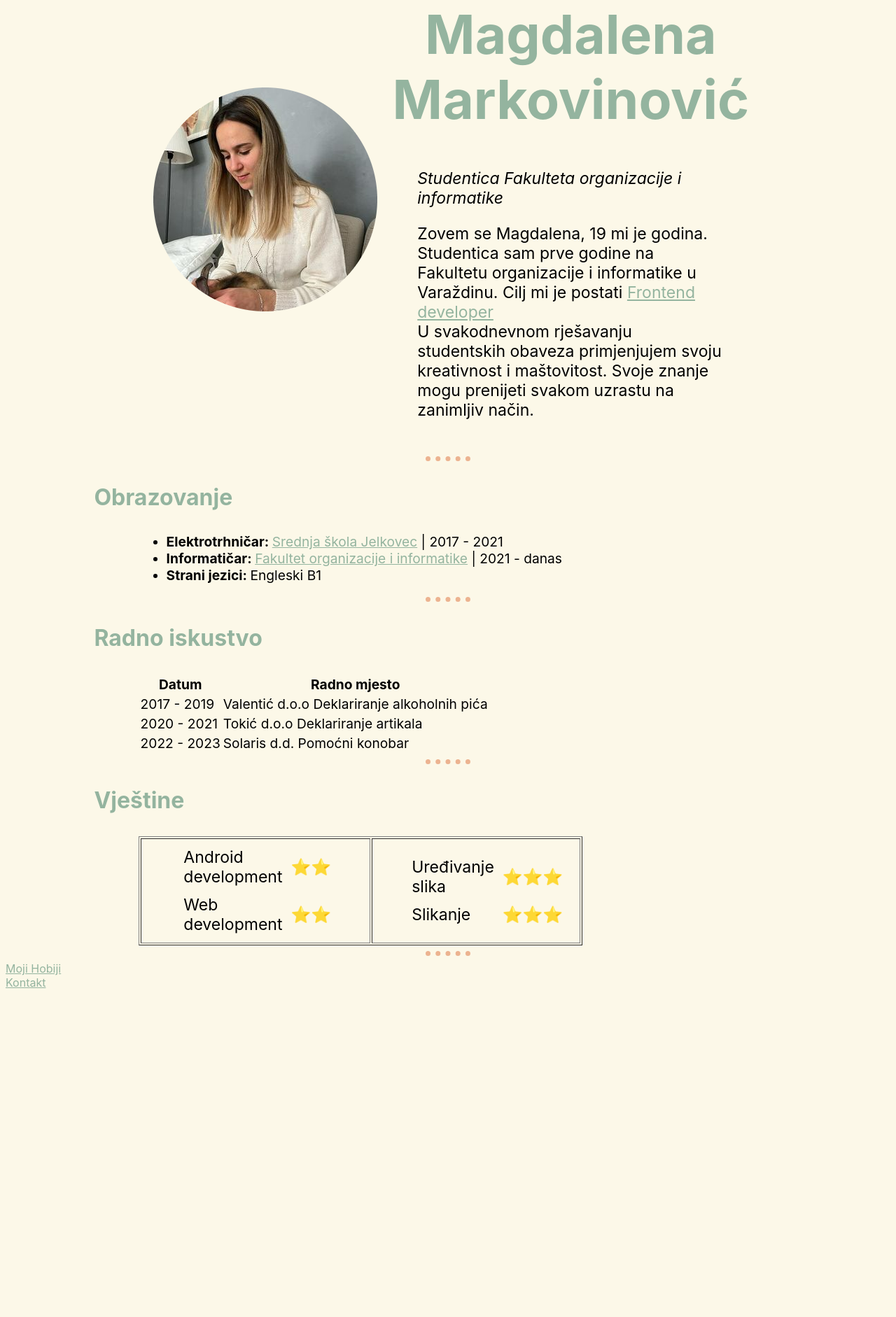
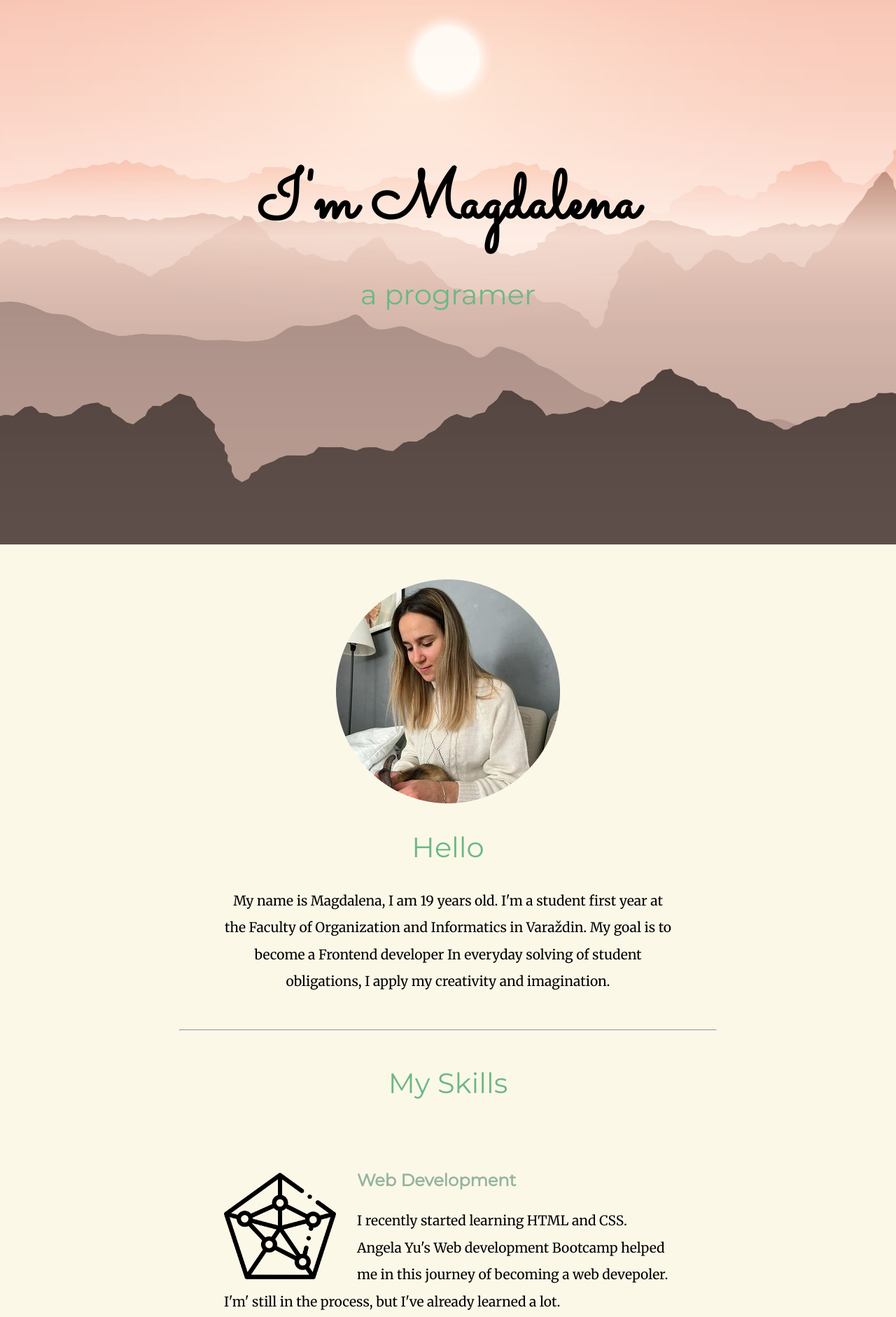
Before and after one commit to Megica/CV, a plain HTML site: page index.html in a window 1280 px wide. Shown: the part 77-1959 px from the top of the page at 70% size. Before the commit the page ends 1499 px from the top, so only its background shows below. Drawn offline with Linux system fonts and the light colour scheme.

Commit message:
My Site CSS
Oblikovanje stranice pomoći CSS-a

```diff
--- /dev/null
+++ b/css/style.css
@@ -0,0 +1,93 @@
+/***********************************************************DEFAULT*OBJEKTI****************************************************/
+body{
+    margin: 0px;
+    background-color: #FCF8E8;
+    text-align: center;
+    font-family:'Merriweather', serif;
+}
+h1{
+    margin: 0;
+    font-family: 'Sacramento', cursive;
+    font-size: 6rem;
+}
+h2{
+    color: #6bb885;
+    font-family: 'Montserrat', sans-serif;
+    font-size: 2.5rem;
+    font-weight: normal;
+}
+h3{
+    color: #94B49F;
+    font-family: 'Montserrat', sans-serif;
+    font-size: 1.5rem;
+}
+p{
+    font-size: larger;
+    line-height: 2;
+}
+hr{
+    margin: 50px 20%;
+}
+a{
+    color: #6bb885;
+    padding: 20px;
+    font-family: 'Montserrat', sans-serif;
+    text-decoration: none;
+}
+/***********************************************************KLASE**************************************************************/
+.top_container{
+    background-color: #ECB390;
+    padding: 300px 0px;
+    background-image: url("../slike/mountain-landscape.jpg");
+    background-position: center;
+    background-repeat: no-repeat;
+    background-size: cover;
+}
+.mid_container{
+    position: relative;
+    margin: 50px auto;
+}
+.bottom_container{
+    background-color: #ECB390;
+    padding: 50px 0 20px;
+
+}
+.profile{
+    width: 50%;
+    margin: auto;
+}
+.skill-row{
+    width: 50%;
+    margin: 100px auto;
+    text-align: left;
+}
+.web-pht{
+    width: 25%;
+    float: left;
+    margin-right: 30px;
+}
+.video-png{
+    width: 25%;
+    float: right;
+    margin-left: 30px;
+}
+.btn{
+    color: #94B49F;
+    -webkit-border-radius: 8;
+    -moz-border-radius: 8;
+    border-radius: 8px;
+    font-family: 'Montserrat', sans-serif;
+    color: #000000;
+    font-size: 22px;
+    background: #94B49F;
+    padding: 10px 20px 10px 20px;
+    text-decoration: none;
+  }
+  .btn:hover {
+    background: #6bb885;
+    text-decoration: none;
+  }
+  a:hover{
+    color: #FCF8E8;
+  }
+/**********************************************ID-JEVI**************************************************************/
--- a/index.html
+++ b/index.html
@@ -4,96 +4,75 @@
     <meta charset="UTF-8">
     <meta http-equiv="X-UA-Compatible" content="IE=edge">
     <meta name="viewport" content="width=device-width, initial-scale=1.0">
-    <title>Magdalenina stranica</title>
-    <link rel="stylesheet" href="CSS/styles.css">
+    <link rel="stylesheet" href="css/style.css">
+    <link rel="icon" href="slike/android-chrome-192x192.png">
+    <link rel="preconnect" href="https://fonts.googleapis.com">
+    <link rel="preconnect" href="https://fonts.gstatic.com" crossorigin>
+    <link href="https://fonts.googleapis.com/css2?family=Merriweather&family=Montserrat&family=Sacramento&display=swap" rel="stylesheet">
+    <title>Magdalena</title>
 </head>
 <body>
-    <table cellspacing="20">
-        <tr>
-            <td><img src="slike/megi_i_zeko.png" alt="Magdalena profilna"></td>
-            <td>
-                <h1>Magdalena Markovinović</h1>
-                <em><!--Preporuča se korištenje em elementa za italic text-->
-                    <p>Studentica Fakulteta organizacije i informatike</p>
-                </em>
+    <div class="top_container">
+        <div class="naslov">
+            <h1>I'm Magdalena</h1>
+            <h2>a programer</h2 >
+        </div>
+    </div>
 
-                <p>Zovem se Magdalena, 19 mi je godina. Studentica sam
-                    prve godine na Fakultetu organizacije i informatike u
-                    Varaždinu. Cilj mi je postati <a href="https://www.w3schools.com/whatis/whatis_frontenddev.asp">Frontend developer</a><br>
-                    U svakodnevnom rješavanju
-                    studentskih obaveza primjenjujem svoju kreativnost i
-                    maštovitost. Svoje znanje mogu prenijeti svakom uzrastu
-                    na zanimljiv način. </p>
-            </td>
-        </tr>
-    </table>
+    <div class="mid_container">
+        <div class="profile">
+          <img class="megi-prf" src="slike/megi_i_zeko.png" alt="Magdalena-profil">
+                <h2>Hello</h2>
+                <p>My name is Magdalena, I am 19 years old. I'm a student
+                  first year at the Faculty of Organization and Informatics in
+                  Varaždin. My goal is to become a Frontend developer
+                  In everyday solving
+                  of student obligations, I apply my creativity and
+                  imagination.</p>
+        </div>
+        <hr>
+        <div class="skills">
+          <h2>My Skills</h2>
+          <div class="skill-row">
+            <img class="web-pht" src="slike/personal.png" alt="skills-png">
+            <h3>Web Development</h3>
+            <p> I recently started learning HTML and CSS. Angela Yu's Web development Bootcamp helped me in this journey of becoming a web devepoler.
+              I'm' still in the process, but I've already learned a lot.
+            </p>
+          </div>
+
+          <div class="skill-row">
+              <img class="video-png" src="slike/video-editing.png" alt="skills-png">
+              <h3>Video and Image Editing</h3>
+              <p>I always liked to play with design and and I liked to edit videos for me and my friends.
+                I have beginer skills of video and picture editing in Adobe Premiere Pro, Lightroom and Ilustrator.
+              </p>
+          </div>
+
+          <div class="skill-row">
+            <img class="web-pht" src="slike/photography.png" alt="skills-png">
+              <h3>Photography</h3>
+              <p>I received a camera as a gift for confirmation and started taking pictures of my family, friends, animals and nature.
+                The more pictures I took, the more I entered the world of photography.</p>
+          </div>
         <hr>
 
-        <h3>Obrazovanje </h3>
-        <ul><!--Preporuča se korištenje strong elementa za bold text-->
-            <li><strong>Elektrotrhničar: </strong><a href="http://www.ss-jelkovec.skole.hr/"> Srednja škola Jelkovec</a> | 2017 - 2021</li>
-            <li><strong>Informatičar: </strong> <a href="https://www.foi.unizg.hr/">Fakultet organizacije i informatike</a> | 2021 - danas</li>
-            <li><strong>Strani jezici: </strong>Engleski B1</li>
-        </ul>
-    <hr>
-        <h3>Radno iskustvo</h3>
-        <table>
-            <thead>
-                <tr>
-                    <th>Datum</th>
-                    <th>Radno mjesto</tr>
-                </th>
-            </thead>
-            <tbody>
-                <tr>
-                    <td>2017 - 2019</td>
-                    <td>Valentić d.o.o Deklariranje alkoholnih pića</td>
-                </tr>
-                <tr>
-                    <td>2020 - 2021</td>
-                    <td>Tokić d.o.o Deklariranje artikala</td>
-                </tr>
-                <tr>
-                    <td>2022 - 2023</td>
-                    <td>Solaris d.d. Pomoćni konobar</td>
-                </tr>
-            </tbody>
-        </table>
-    <hr>
-        <h3>Vještine</h3>
-        <table border="1">
-            <tr>
-                <td>
-                    <table cellspacing="10">
-                    <tr>
-                        <td>Android development</td>
-                        <td>⭐⭐</tr>
-                    </tr>
-                    <tr>
-                        <td>Web development</td>
-                        <td> ⭐⭐</td>
-                        </td>
-                    </tr>
-                    </table>
-                </td>
-                <td>
-                    <table cellspacing="10">
-                    <tr>
-                        <td>Uređivanje slika</td>
-                        <td>⭐⭐⭐</tr>
-                    </tr>
-                    <tr>
-                        <td>Slikanje</td>
-                        <td> ⭐⭐⭐</td>
-                        </td>
-                    </tr>
-                    </table>
-                </td>
-            </tr>
-        </table>
-        <hr>
-        <a href="hobbi.html">Moji Hobiji</a>
-        <br>
-        <a href="kontakt.html">Kontakt</a>
+        <div class="contact-me">
+          <h2>Get In Touch</h2>
+          <h3>Feel free to ask anything!</h3>
+          <p>Contact me via e-mail or the social networks listed below</p>
+          <a class="btn" href="mailto:name@email.com">CONTACT ME</a>
+        </div>
+      </div>
+    </div>
+
+
+      <div class="bottom_container">
+        <a class="footer-link" href="https://www.linkedin.com/in/magdalena-markovinovi%C4%87-12b856188/">LinkedIn</a>
+        <a class="footer-link" href="https://www.instagram.com/mmarkovinovic_/">Instagram</a>
+        <a class="footer-link" href="https://www.facebook.com/megi.markovinovic.9/">Facebook</a>
+        <p class="copy-right">© 2022 Magdalena Markovinović.</p>
+      </div>
+
 </body>
 </html>
```
Also changed, not shown: slike/android-chrome-192x192.png (added), slike/mountain-landscape.jpg (added), slike/personal.png (added), slike/photography.png (added), slike/video-editing.png (added).
